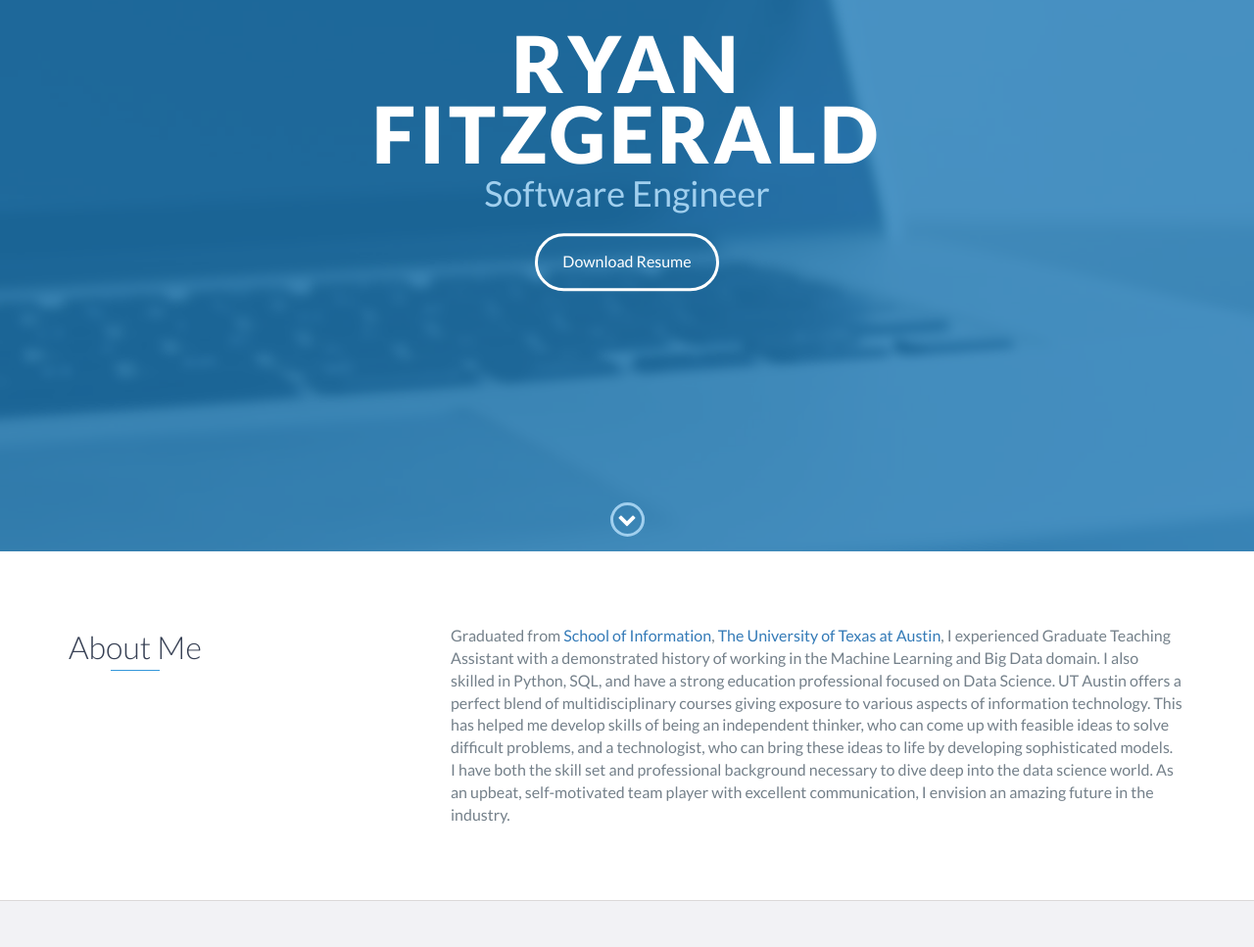
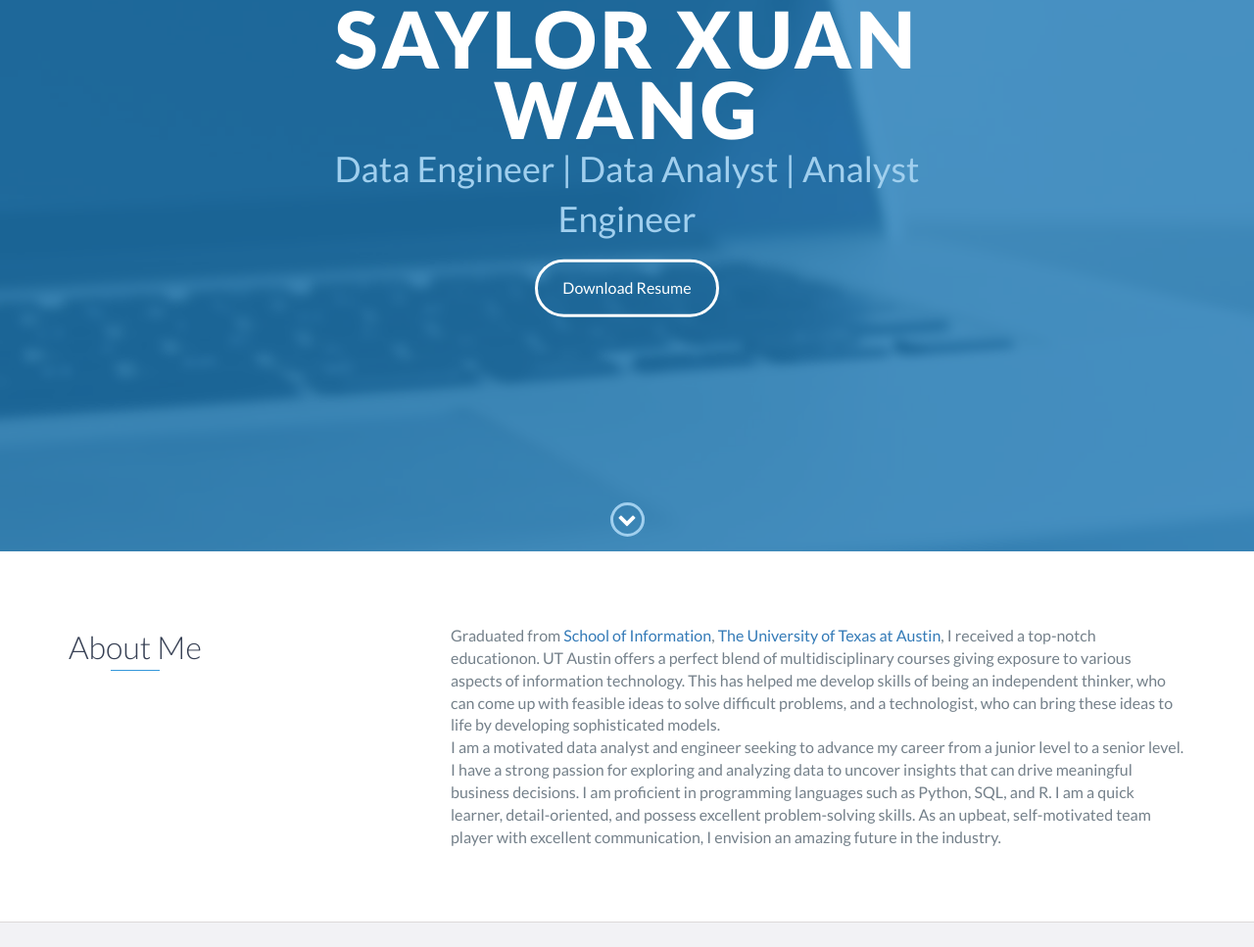
Before and after one commit to xuanw02/xuan-wang.github.io, a website: page index.html in a window 1280 px wide. Shown: the part 237-1204 px from the top of the page at 98% size. Drawn offline with nearby package versions, Linux system fonts and the light colour scheme.

Commit message:
modify index.html

```diff
--- a/index.html
+++ b/index.html
@@ -5,7 +5,7 @@
     <meta charset="utf-8">
     <meta http-equiv="X-UA-Compatible" content="IE=edge">
     <meta name="viewport" content="width=device-width, initial-scale=1">
-    <title>My Portfolio</title>
+    <title>Xuan Wang's Portfolio</title>
 	<link rel="shortcut icon" href="favicon.ico" type="image/x-icon">
 	<link rel="icon" href="favicon.ico" type="image/x-icon">
     <link href="https://fonts.googleapis.com/css?family=Lato:300,400,700,900" rel="stylesheet">
@@ -48,8 +48,8 @@
 
     <div id="lead">
         <div id="lead-content">
-            <h1>Ryan Fitzgerald</h1>
-            <h2>Software Engineer</h2>
+            <h1>Saylor Xuan Wang</h1>
+            <h2>Data Engineer | Data Analyst | Analyst Engineer</h2>
             <a href="#" class="btn-rounded-white">Download Resume</a>
         </div>
         <!-- End #lead-content -->
@@ -73,10 +73,13 @@
                 </div>
                 <div class="col-md-8">
                     <p>
-                        Graduated from <a href="https://www.ischool.utexas.edu/">School of Information</a>, <a href="https://www.utexas.edu/">The University of Texas at Austin</a>, I experienced Graduate Teaching Assistant with a demonstrated history of working in the Machine Learning and Big Data domain.
-                        I also skilled in Python, SQL, and have a strong education professional focused on Data Science. UT Austin offers a perfect blend of multidisciplinary courses giving exposure to various aspects of information technology.
+                        Graduated from <a href="https://www.ischool.utexas.edu/">School of Information</a>, <a href="https://www.utexas.edu/">The University of Texas at Austin</a>, I received a top-notch educationon. UT Austin offers a perfect blend of multidisciplinary courses giving exposure to various aspects of information technology.
                         This has helped me develop skills of being an independent thinker, who can come up with feasible ideas to solve difficult problems, and a technologist, who can bring these ideas to life by developing sophisticated models.</p>
-                        <p class="lead mb-5">I have both the skill set and professional background necessary to dive deep into the data science world. As an upbeat, self-motivated team player with excellent communication, I envision an amazing future in the industry.
+                    </p>
+                    <p>
+                        I am a motivated data analyst and engineer seeking to advance my career from a junior level to a senior level. I have a strong passion for exploring and analyzing data to uncover insights that can drive meaningful business decisions. I am proficient in programming languages such as Python, SQL, and R.
+                        I am a quick learner, detail-oriented, and possess excellent problem-solving skills.
+                        As an upbeat, self-motivated team player with excellent communication, I envision an amazing future in the industry.
                     </p>
                 </div>
             </div>
```
